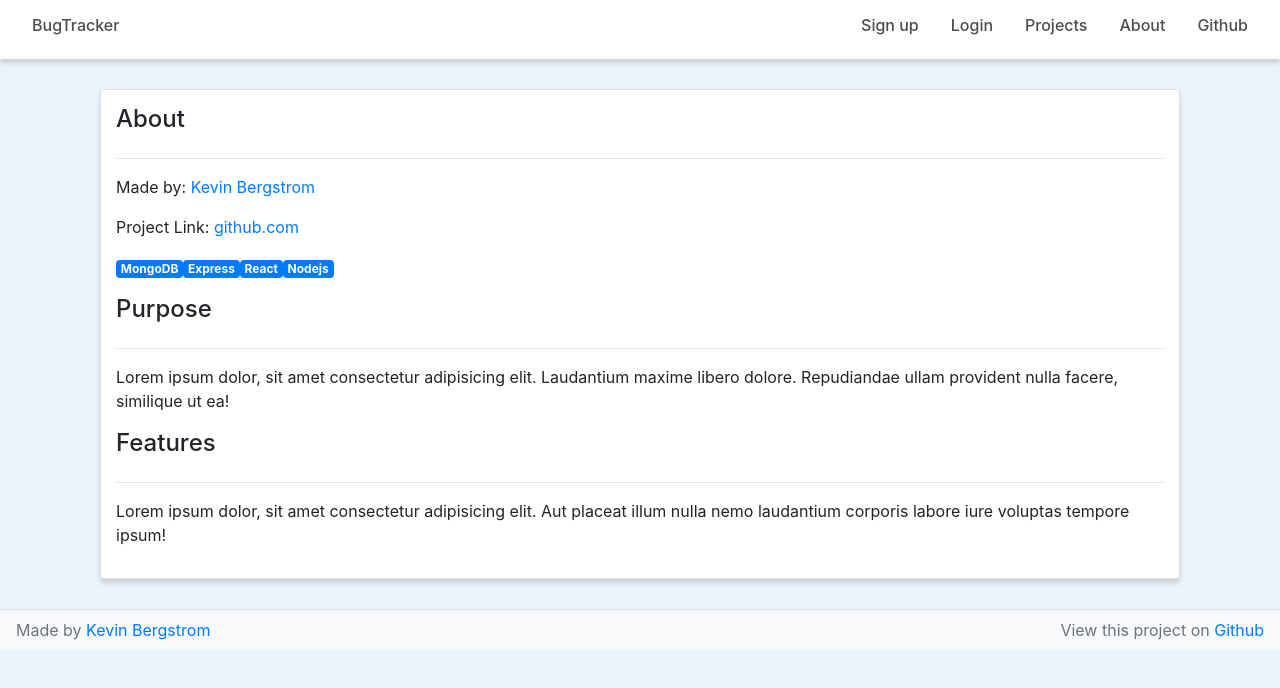
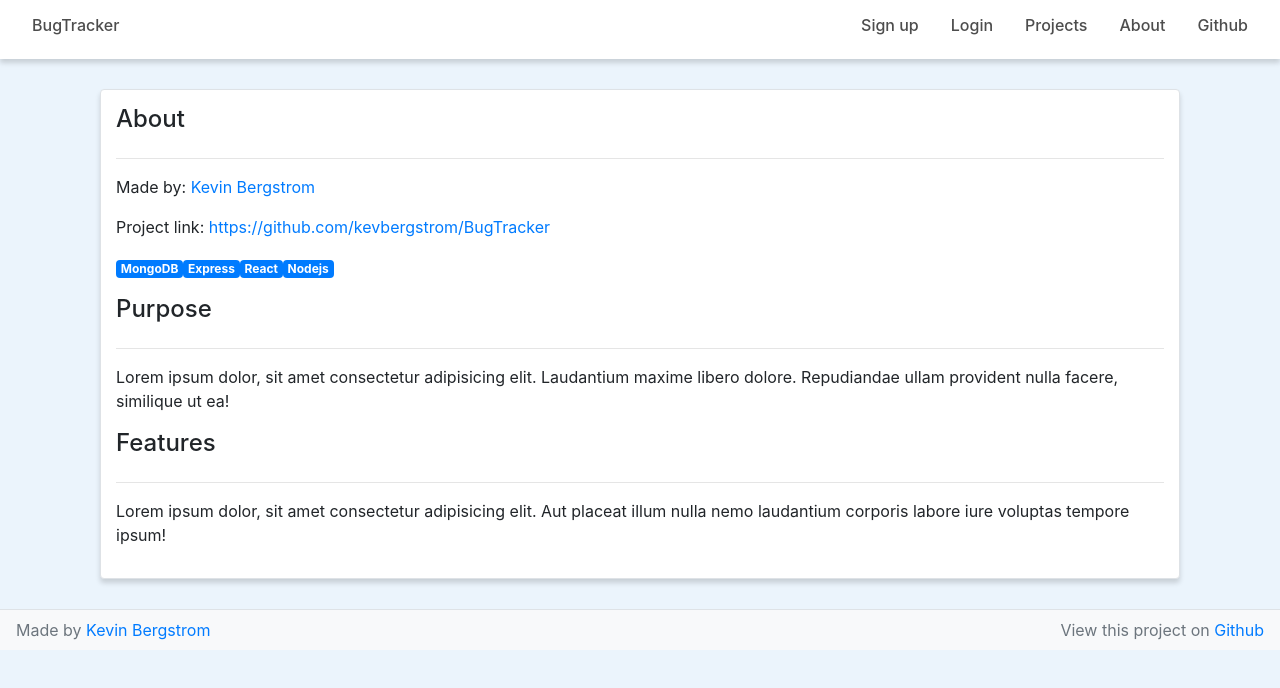
Before and after one commit to kevbergstrom/BugTracker, a React (Create React App) app in the folder client/: page /about in a window 1280 px wide. Shown: the top 688 px of the page. Built offline with nearby package versions, Linux system fonts and the light colour scheme; no server answers; the HTML template or start-up script is replaced by a standard one.

Commit message:
Add correct github links

```diff
--- a/client/src/components/layout/About.js
+++ b/client/src/components/layout/About.js
@@ -17,8 +17,8 @@ const About = props => {
                             <a href="https://www.linkedin.com/in/kevbergstrom/">&nbsp;Kevin Bergstrom</a>
                         </p>
                         <p>
-                            Project Link:
-                            <a href="#!">&nbsp;github.com</a>
+                            Project link:
+                            <a href="https://github.com/kevbergstrom/BugTracker">&nbsp;https://github.com/kevbergstrom/BugTracker</a>
                         </p>
                         <p>
                             <span className="badge badge-primary">MongoDB</span>
--- a/client/src/components/navigation/Footer.js
+++ b/client/src/components/navigation/Footer.js
@@ -5,7 +5,7 @@ const Footer = props => {
         <footer className="footer bg-light border-top">
             <nav className="navbar navbar-light">
                 <span className="text-muted">Made by <a href="https://www.linkedin.com/in/kevbergstrom/">Kevin Bergstrom</a></span>
-                <span className="text-muted float-right">View this project on <a href="https://github.com">Github</a></span>
+                <span className="text-muted float-right">View this project on <a href="https://github.com/kevbergstrom/BugTracker">Github</a></span>
             </nav>
         </footer>
     )
--- a/client/src/components/navigation/Navbar.js
+++ b/client/src/components/navigation/Navbar.js
@@ -21,7 +21,7 @@ const Navbar = ({ isAuthenticated, logout }) => {
             }
             <Link className="nav-link darkText" to="/projects/1"><h6>Projects</h6></Link>
             <Link className="nav-link darkText" to="/about"><h6>About</h6></Link>
-            <a className="nav-link darkText" href="https://github.com"><h6>Github</h6></a>
+            <a className="nav-link darkText" href="https://github.com/kevbergstrom/BugTracker"><h6>Github</h6></a>
           </nav>
     )
 }
```
